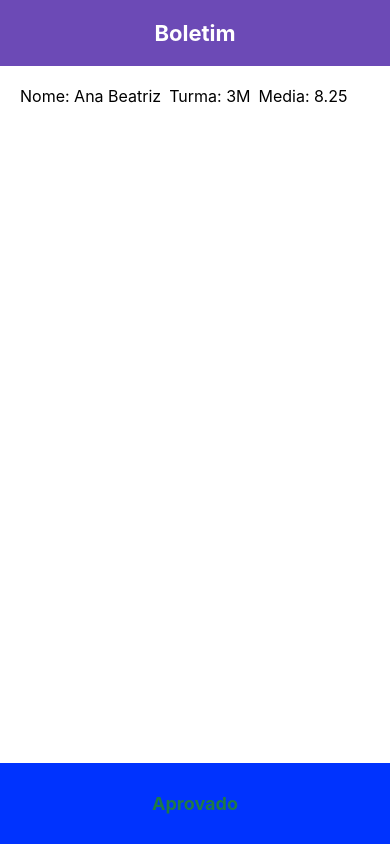
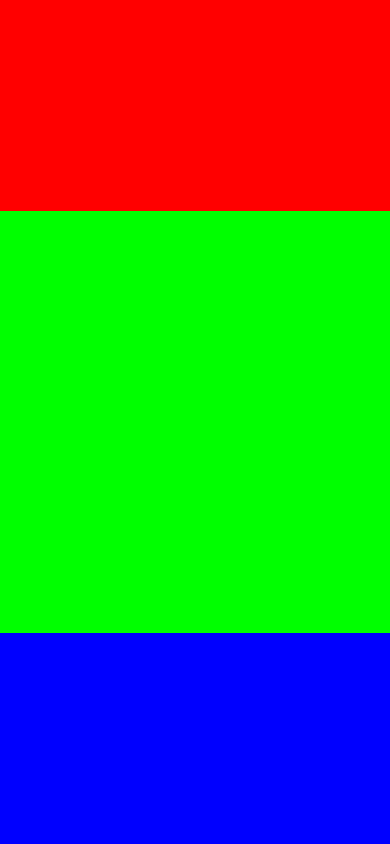
Before and after one commit to Bianca2217/mob_bianca, a React Native app in the folder app-laboratorio/: screen / in a window 390 px wide. Built offline with nearby package versions, Linux system fonts and the light colour scheme.

Commit message:
exercício 04 adds das view

```diff
--- a/app-laboratorio/App.js
+++ b/app-laboratorio/App.js
@@ -1,78 +1,32 @@
-import { StyleSheet, Text, View } from 'react-native';
-const aluno = {
-nome: 'Ana Beatriz',
-turma: '3M',
-nota1: 7.5,
-nota2: 9.0,
-};
-function calcularMedia(a) {
-return (a.nota1 + a.nota2) / 2;
-}
-function situacao(media) {
-if (media >= 6) {
-return 'Aprovado';
-}
-return 'Em recuperacao';
-}
+import { StyleSheet, View } from 'react-native';
+
 export default function App() {
-const media = calcularMedia(aluno);
   return (
     <View style={styles.tela}>
-
-<View style={styles.topo}>
-<Text style={styles.titulo}>Boletim</Text>
-</View>
-<View style={styles.meio}>
-<Text style={styles.linha}>Nome: {aluno.nome}</Text>
-<Text style={styles.linha}>Turma: {aluno.turma}</Text>
-<Text style={styles.linha}>Media: {media}</Text>
-</View>
-<View style={styles.rodape}>
-<Text style={styles.situacao}>{situacao(media)}</Text>
-</View>
+      <View style={styles.caixa1} />
+      <View style={styles.caixa2} />
+      <View style={styles.caixa3} />
     </View>
   );
 }
+
 const styles = StyleSheet.create({
   tela: {
-flex: 1, // ocupa a tela toda
-backgroundColor: '#fff',
-// flexDirection e column por padrao: topo, meio e rodape empilham
+    flex: 1,
   },
 
-topo: {
-padding: 20,
-backgroundColor: '#6c4ab6',
-alignItems: 'center',
+  caixa1: {
+    flex: 1,
+    backgroundColor: '#ff0000',
   },
 
-titulo: {
-fontSize: 22,
-fontWeight: 'bold',
-color: '#fff',
+  caixa2: {
+    flex: 2,
+    backgroundColor: '#00ff00',
   },
 
-meio: {
-flex: 1, // o meio come todo o espaco que sobra
-justifyContent: 'flex-start', // centraliza os dados na vertical
-padding: 20,
-gap: 8,
-flexDirection: 'row',
-},
-
-linha: {
-fontSize: 16,
-},
-
-rodape: {
-backgroundColor: '#0033fe',
-padding: 30,
-alignItems: 'center',
-},
-
-situacao: {
-fontSize: 18,
-fontWeight: 'bold',
-color: '#1e7a46',
+  caixa3: {
+    flex: 1,
+    backgroundColor: '#0000ff',
   },
 });
```
Lines whose indentation alone changed are shown as unchanged.
